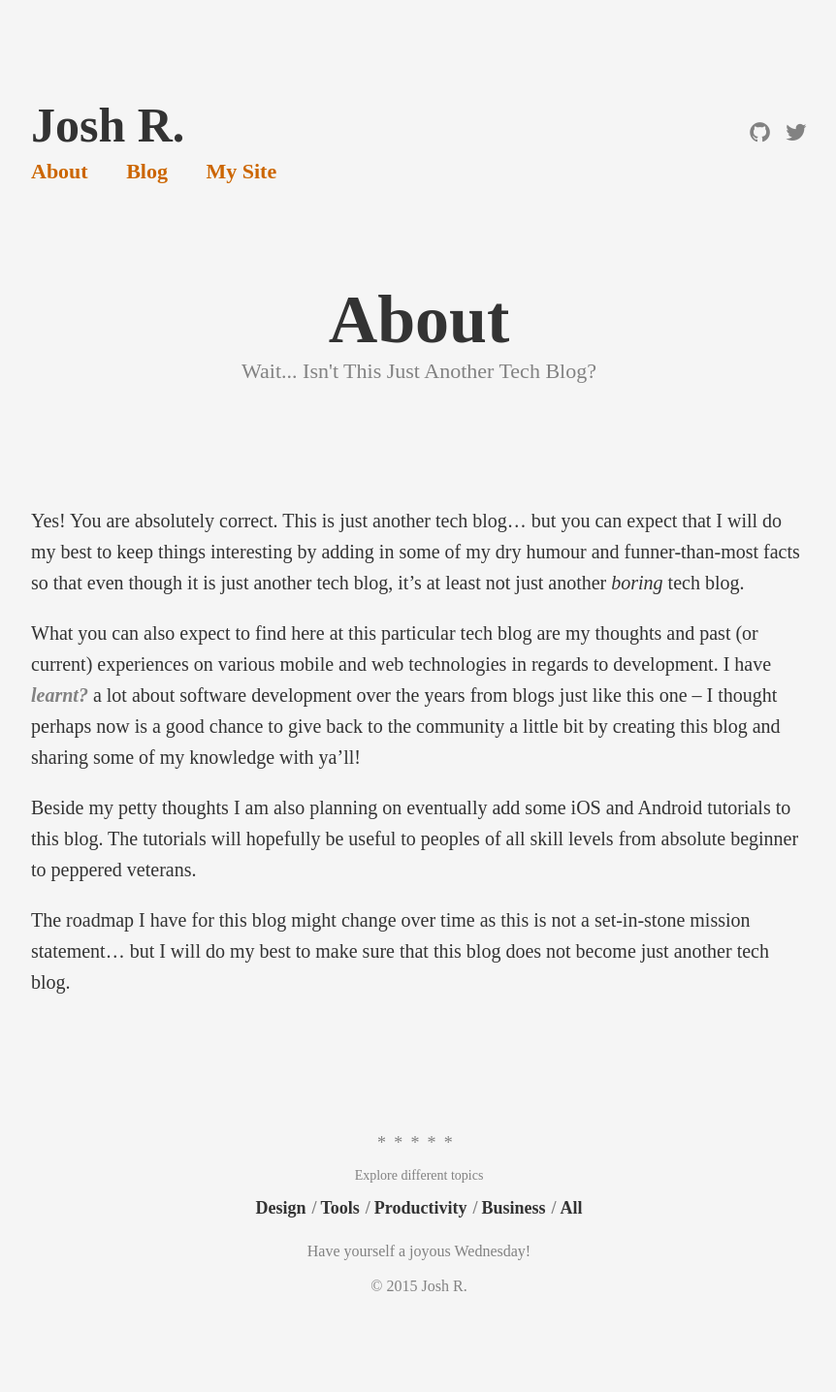
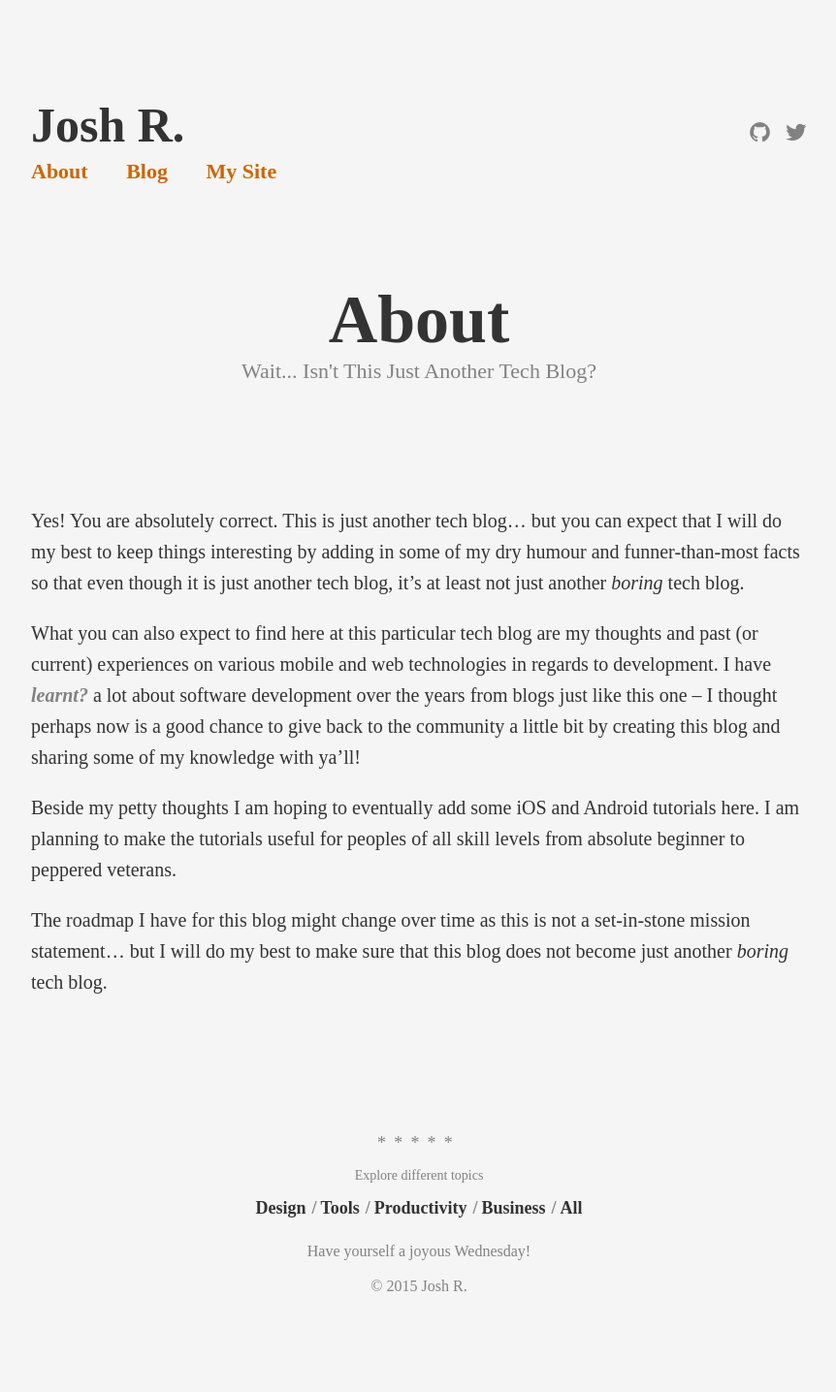
Before and after one commit to JoshR604/JoshR604.github.io, a Jekyll site: the page built from about.md, in a window 1280 px wide. Shown: the whole page at 97% size, without its empty margins (208-1070 px from the left). Built offline with Jekyll 4.4.1, drawn with Linux system fonts in a browser that asks for light colours; some web fonts are replaced.

Commit message:
Fixed some typos on About page heh..

```diff
--- a/about.md
+++ b/about.md
@@ -9,6 +9,6 @@ Yes! You are absolutely correct. This is just another tech blog... but you can e
 
 What you can also expect to find here at this particular tech blog are my thoughts and past (or current) experiences on various mobile and web technologies in regards to development. I have <a target="_blank" href="http://grammarist.com/spelling/learned-learnt/"><i>learnt?</i></a> a lot about software development over the years from blogs just like this one -- I thought perhaps now is a good chance to give back to the community a little bit by creating this blog and sharing some of my knowledge with ya'll!
 
-Beside my petty thoughts I am also planning on eventually add some iOS and Android tutorials to this blog. The tutorials will hopefully be useful to peoples of all skill levels from absolute beginner to peppered veterans.
+Beside my petty thoughts I am hoping to eventually add some iOS and Android tutorials here. I am planning to make the tutorials useful for peoples of all skill levels from absolute beginner to peppered veterans.
 
-The roadmap I have for this blog might change over time as this is not a set-in-stone mission statement... but I will do my best to make sure that this blog does not become just another tech blog.
+The roadmap I have for this blog might change over time as this is not a set-in-stone mission statement... but I will do my best to make sure that this blog does not become just another <i>boring</i> tech blog.
```
